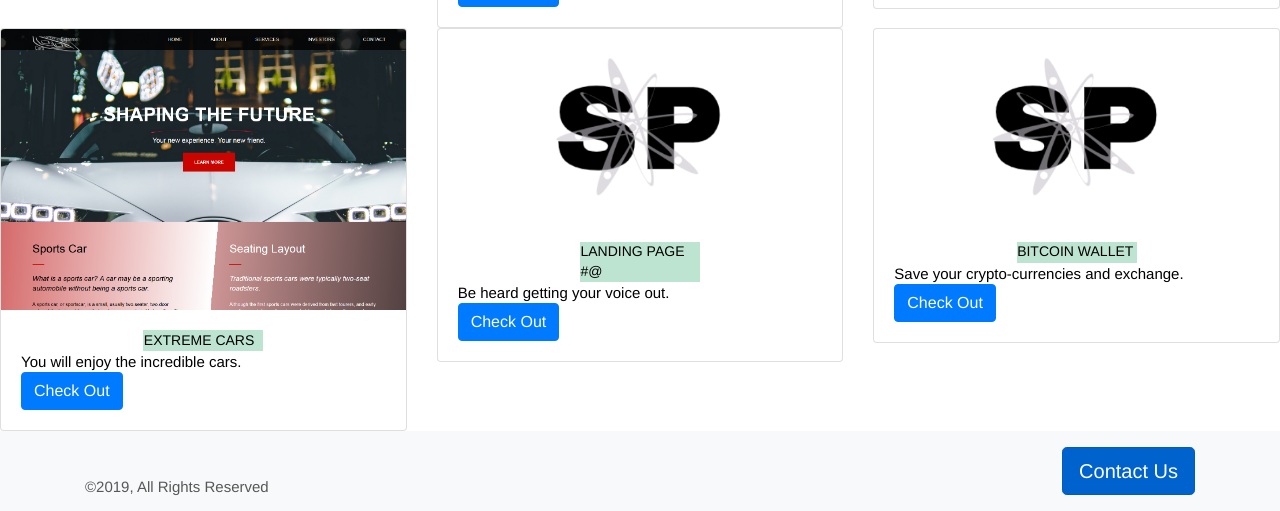
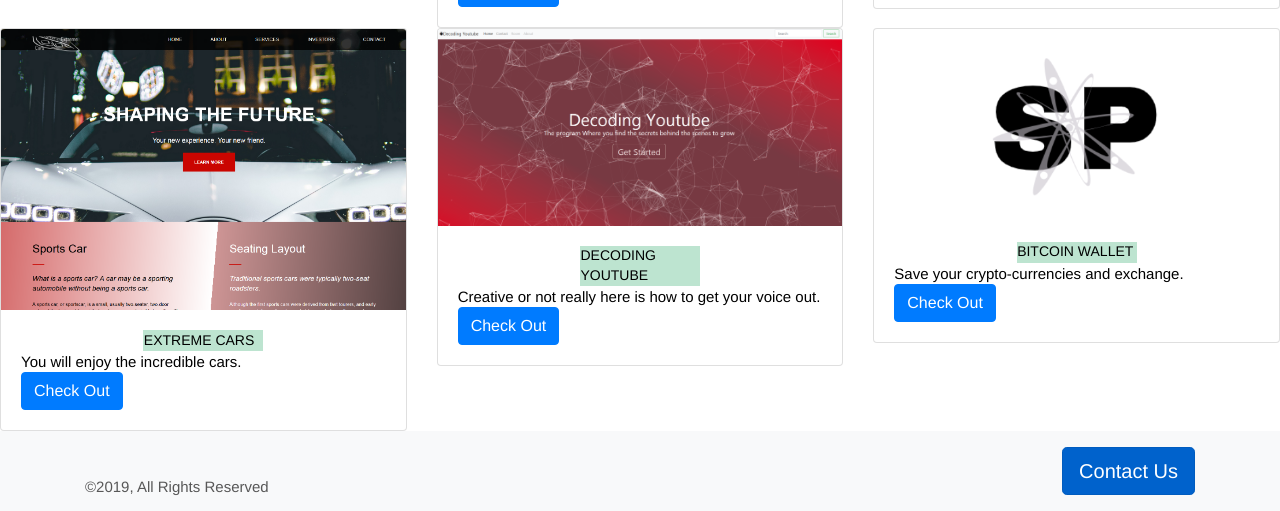
Before and after one commit to Laddergrowth/laddergrowth.github.io, a plain HTML site: page index.html in a window 1280 px wide. Shown: the part 1807-2318 px from the top of the page. Drawn offline with nearby package versions, Linux system fonts and the light colour scheme.

Commit message:
Decoding Youtube Project
Initiated

```diff
--- a/index.html
+++ b/index.html
@@ -143,11 +143,11 @@
 
 <div class="col-4">
 		<div class="card">
-				<img class="card-img-top" src="images/img1.png" alt="Card image">
+				<img class="card-img-top" src="images/DECODING YOUTUBE 4.PNG " alt="Card image">
 				<div class="card-body">
-					<h4 class="card-title" style="color:rgb(0, 0, 0)"> Landing page #@</h4>
-					<p class="card-text" style="color:rgb(0, 0, 0)">Be heard getting your voice out.	</p>
-					<a href="https://onlybitcoin2.github.io/" class="btn btn-primary" role="button" aria-pressed="true" target="_blank">Check Out</a>
+					<h4 class="card-title" style="color:rgb(0, 0, 0)"> Decoding youtube </h4>
+					<p class="card-text" style="color:rgb(0, 0, 0)">Creative or not really here is how to get your voice out.	</p>
+					<a href="https://decodingyoutube.github.io/index.html" class="btn btn-primary" role="button" aria-pressed="true" target="_blank">Check Out</a>
 				</div>
 			</div>
 </div>
```
Also changed, not shown: images/DECODING YOUTUBE 3.PNG (added), images/DECODING YOUTUBE 4.PNG (added).
